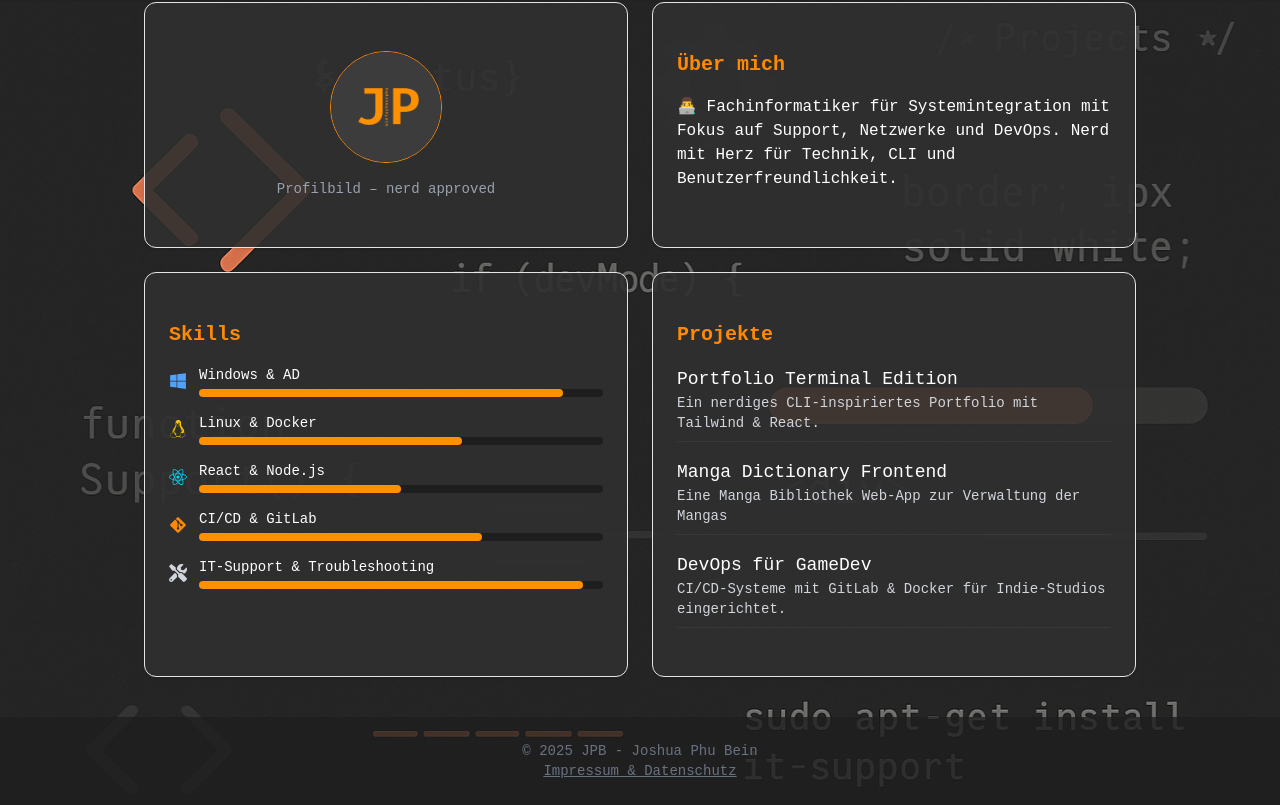
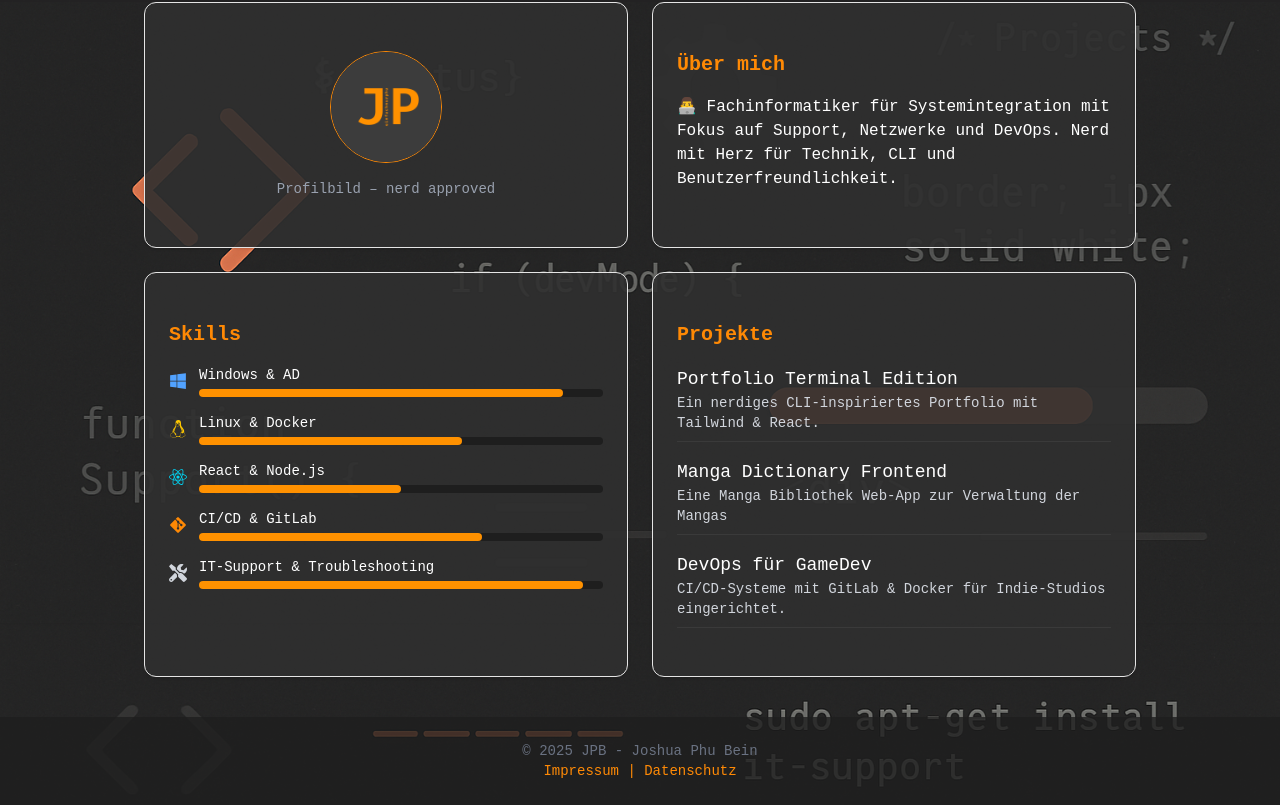
Before and after one commit to commanderphu/kit-portfolio, a Next.js app: page /portfolio in a window 1280 px wide. Shown: the part 230-1035 px from the top of the page. Built offline with nearby package versions, Linux system fonts and the light colour scheme.

Commit message:
refactor: remove unused imports and update links to use Next.js Link component

```diff
--- a/src/app/error.tsx
+++ b/src/app/error.tsx
@@ -2,7 +2,6 @@
 import { Card, CardContent } from "@/components/ui/card";
 import Link from "next/link";
 import { Button } from "@/components/ui/button";
-import { useEffect, useState } from "react";
 export default function ErrorPage() {
         return (
         <div className="flex min-h-screen items-center justify-center">
--- a/src/app/layout.tsx
+++ b/src/app/layout.tsx
@@ -1,6 +1,7 @@
 import type { Metadata } from "next";
 import { Geist, Geist_Mono } from "next/font/google";
 import "./globals.css";
+import Link from "next/link";
 
 const geistSans = Geist({
   variable: "--font-geist-sans",
@@ -41,9 +42,9 @@ export default function RootLayout({
           <footer className="mt-10 py-6 text-center text-sm text-gray-500 bg-[#1e1e1e]/80">
             <p>© {new Date().getFullYear()} JPB - Joshua Phu Bein</p>
             <p>
-              <a href="/impressum" className="underline hover:text-orange-400">
-                Impressum & Datenschutz
-              </a>
+              <Link href="/impressum" className="text-orange-400 hover:underline">
+                Impressum | Datenschutz
+              </Link>
             </p>
           </footer>
       </body>
--- a/src/app/not-found.tsx
+++ b/src/app/not-found.tsx
@@ -2,7 +2,6 @@
 import { Card, CardContent } from "@/components/ui/card";
 import Link from "next/link";
 import { Button } from "@/components/ui/button";
-import { useEffect, useState } from "react";
 export default function NotFoundPage() {
     return (
         <div className="flex min-h-screen items-center justify-center">
--- a/src/app/portfolio/page.tsx
+++ b/src/app/portfolio/page.tsx
@@ -5,6 +5,7 @@
 import { Card, CardContent } from "@/components/ui/card";
 import { useEffect, useState } from "react";
 import { FaWindows, FaLinux, FaReact, FaGitAlt, FaTools } from "react-icons/fa";
+import  Image from "next/image";
 
 
 export default function Portfolio() {
@@ -66,9 +67,11 @@ export default function Portfolio() {
       <section id="about" className="max-w-5xl mx-auto px-4 grid grid-cols-1 md:grid-cols-2 gap-6">
         <Card className="bg-[#2f2f2f]/90 flex items-center justify-center">
           <CardContent className="p-6 text-center">
-            <img
+            <Image
               src="/logo.png"
               alt="Joshua Phu Bein"
+              width={112} // entspricht w-28 (28*4px)
+              height={112} // entspricht h-28 (28*4px)
               className="w-28 h-28 rounded-full mx-auto mb-4 border border-orange-400"
             />
             <p className="text-sm text-gray-400">Profilbild – nerd approved</p>
```
